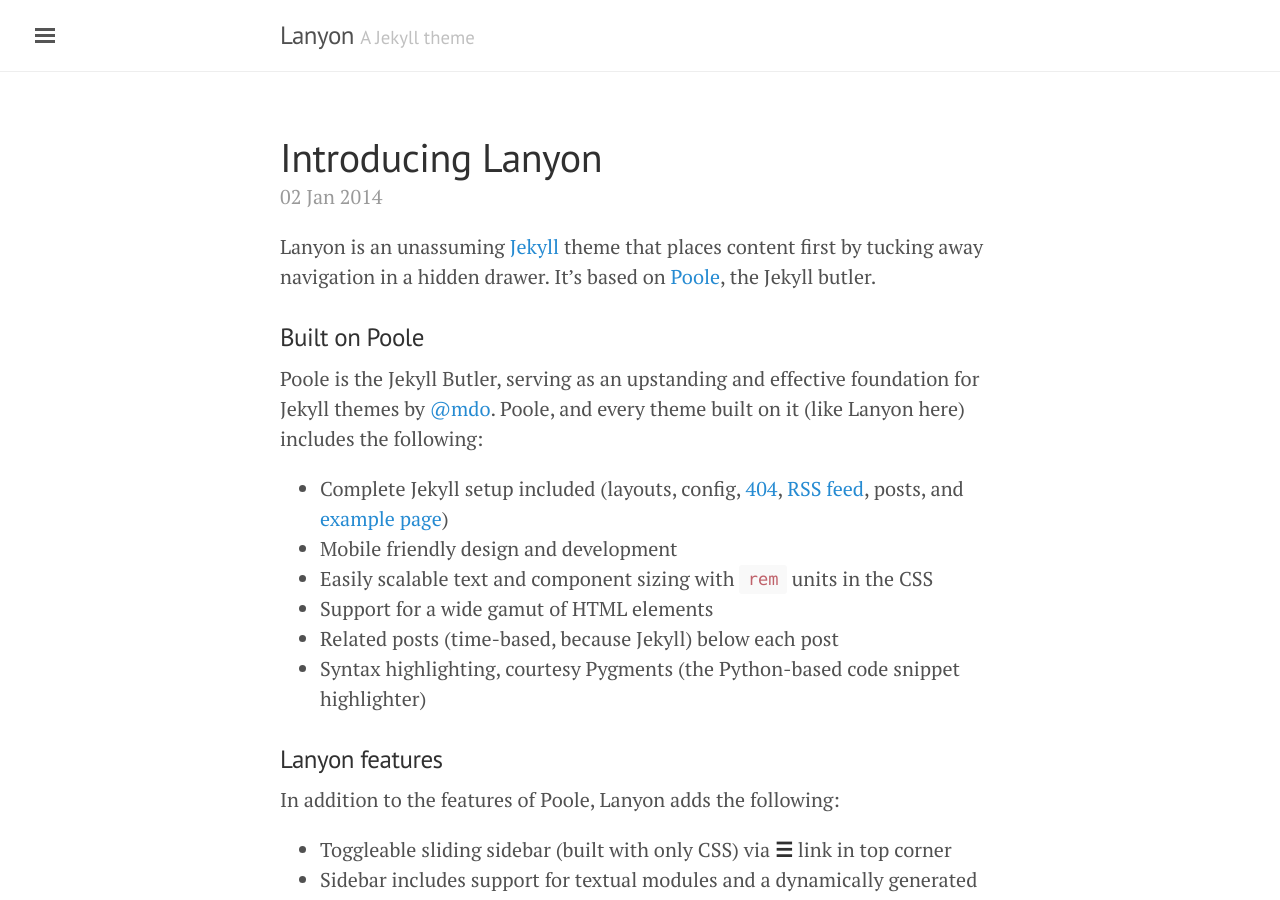
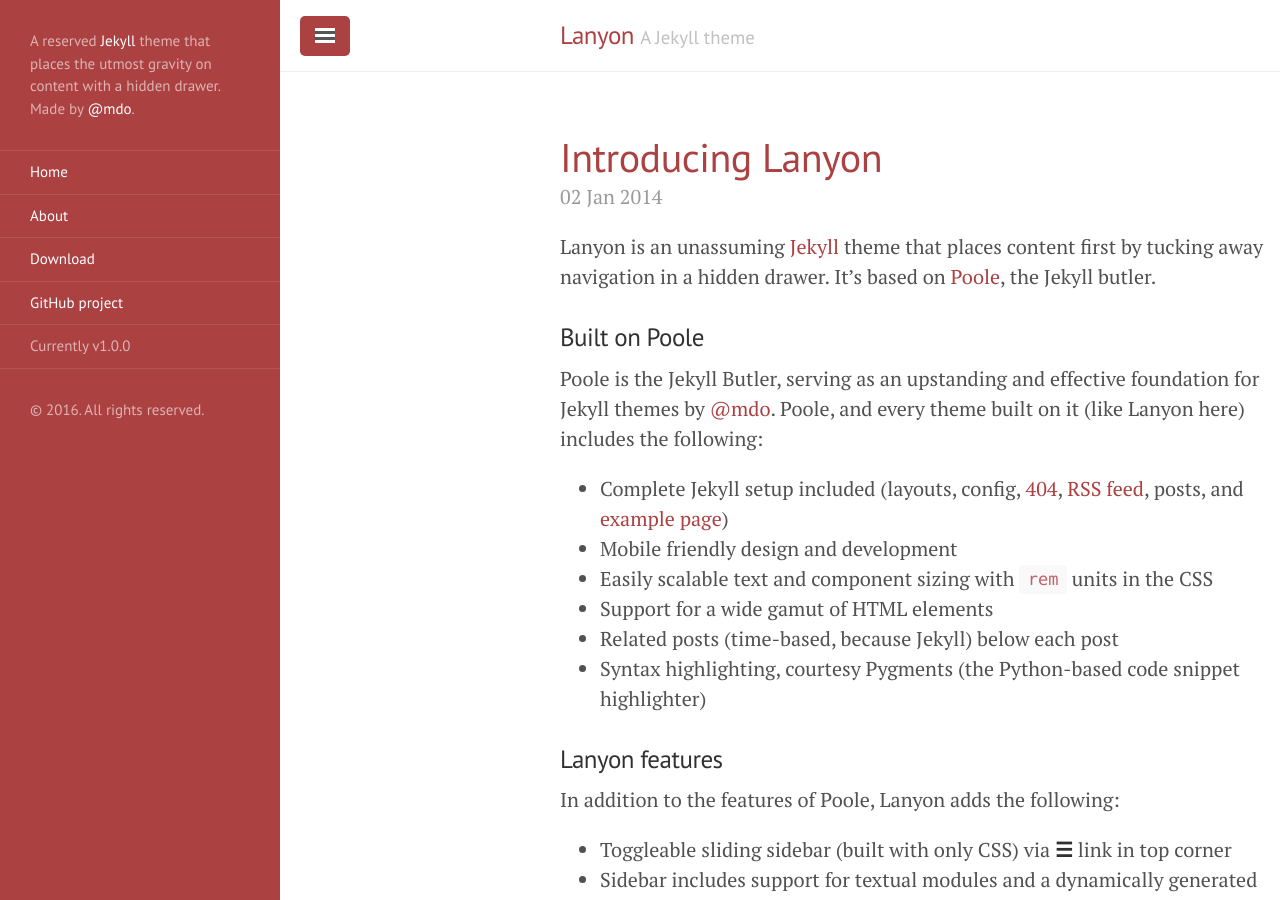
Before and after one commit to jihyun00/jihyun00.github.com, a Jekyll site: the page built from index.html, in a window 1280 px wide and 900 px high. Built offline with Jekyll 4.4.1, drawn with Linux system fonts in a browser that asks for light colours; the list of posts is cut into pages by our own code.

Commit message:
fix theme

```diff
--- a/_includes/sidebar.html
+++ b/_includes/sidebar.html
@@ -1,6 +1,6 @@
 <!-- Target for toggling the sidebar `.sidebar-checkbox` is for regular
      styles, `#sidebar-checkbox` for behavior. -->
-<input type="checkbox" class="sidebar-checkbox" id="sidebar-checkbox">
+<input type="checkbox" class="sidebar-checkbox" id="sidebar-checkbox" checked>
 
 <!-- Toggleable sidebar -->
 <div class="sidebar" id="sidebar">
--- a/_layouts/default.html
+++ b/_layouts/default.html
@@ -3,7 +3,7 @@
 
   {% include head.html %}
 
-  <body>
+  <body class="theme-base-08">
 
     {% include sidebar.html %}
 
```
